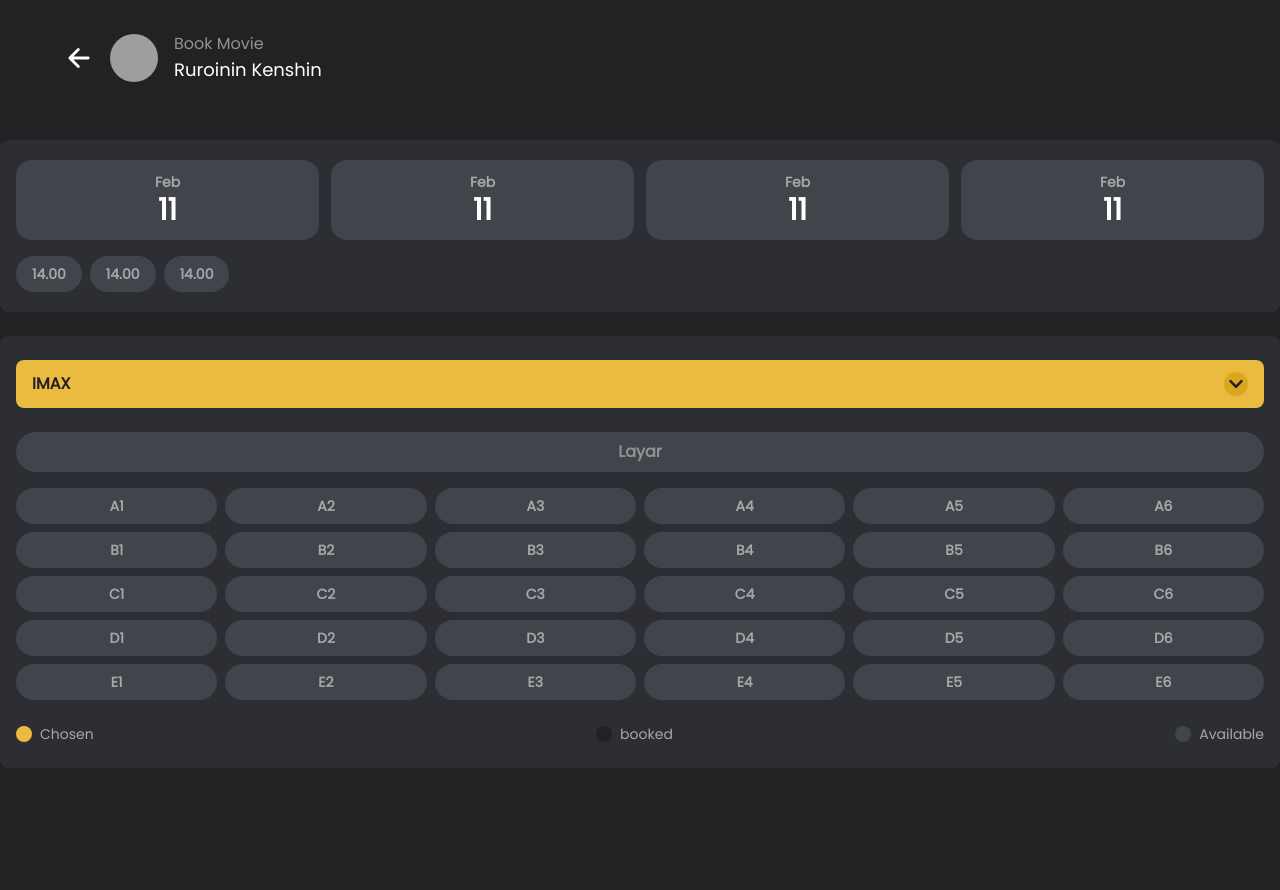
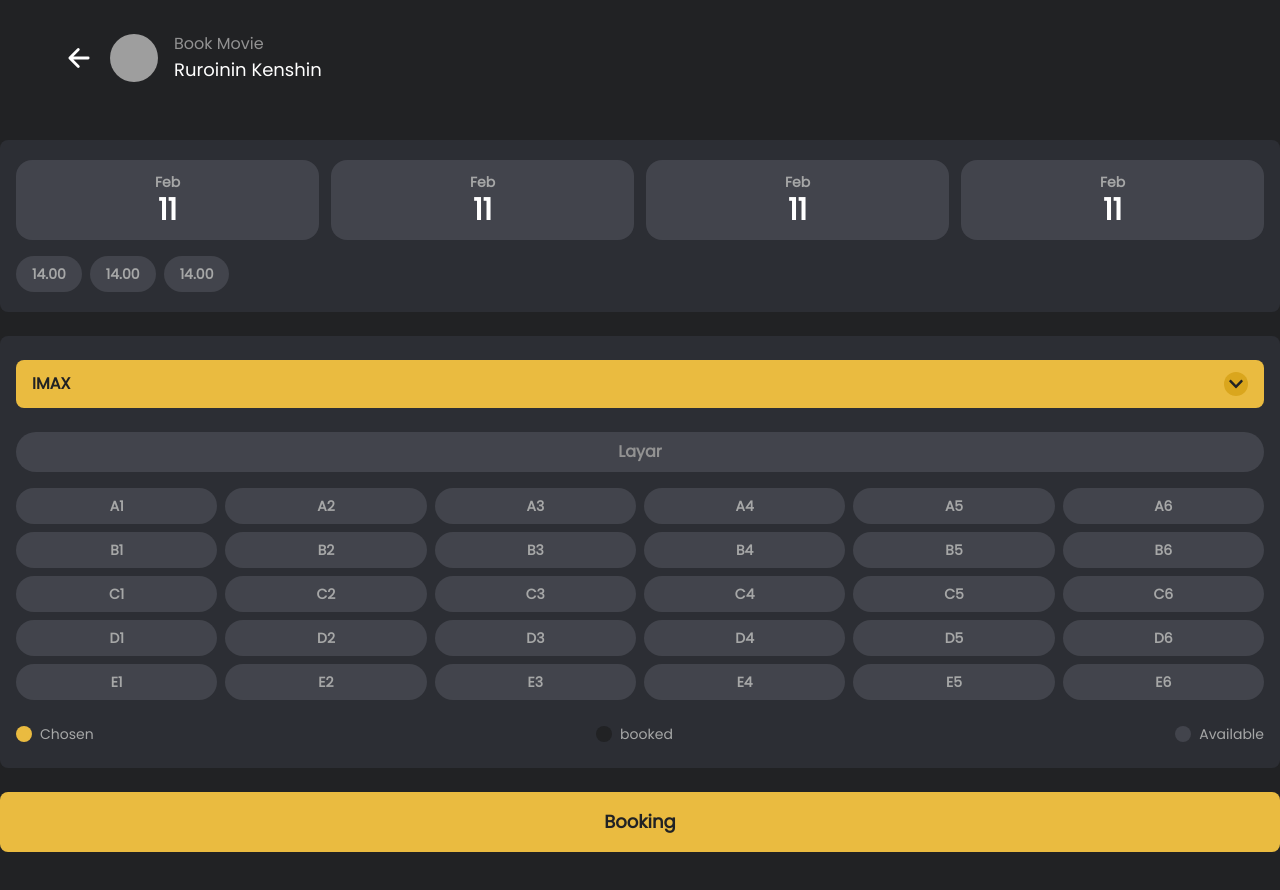
Before and after one commit to aryndraa/timedoor-academy-final-project, a Next.js app: page /movies/1/booking/reservation in a window 1280 px wide. Shown: the top 890 px of the page. Before the commit the page ends 816 px from the top, so only its background shows below. Built offline with nearby package versions, Linux system fonts and the light colour scheme; grey boxes are pictures that could not be loaded.

Commit message:
reservation page

```diff
--- a/app/movies/[movieId]/booking/reservation/page.js
+++ b/app/movies/[movieId]/booking/reservation/page.js
@@ -2,6 +2,7 @@ import { BackBar } from '@/app/components/BackBar'
 import { BottomBarCover } from '@/app/components/BottomBarCover'
 import { ReservationTime } from '@/app/components/ReservationTime'
 import { ReservationSeats } from '@/app/components/ReservationSeats'
+import Link from 'next/link'
 
 export default function Page () {
   return (
@@ -11,9 +12,10 @@ export default function Page () {
         <div className='mb-6'>
           <ReservationTime/>
         </div>
-        <div>
+        <div className='mb-6'>
           <ReservationSeats/>
         </div>
+        <Link href={"/movies/1/booking/payment"} className='bg-primary flex justify-center w-full p-4 rounded-lg text-dark-300 font-bold text-lg '>Booking</Link>
       </div>
       <BottomBarCover/>
     </section>
```
